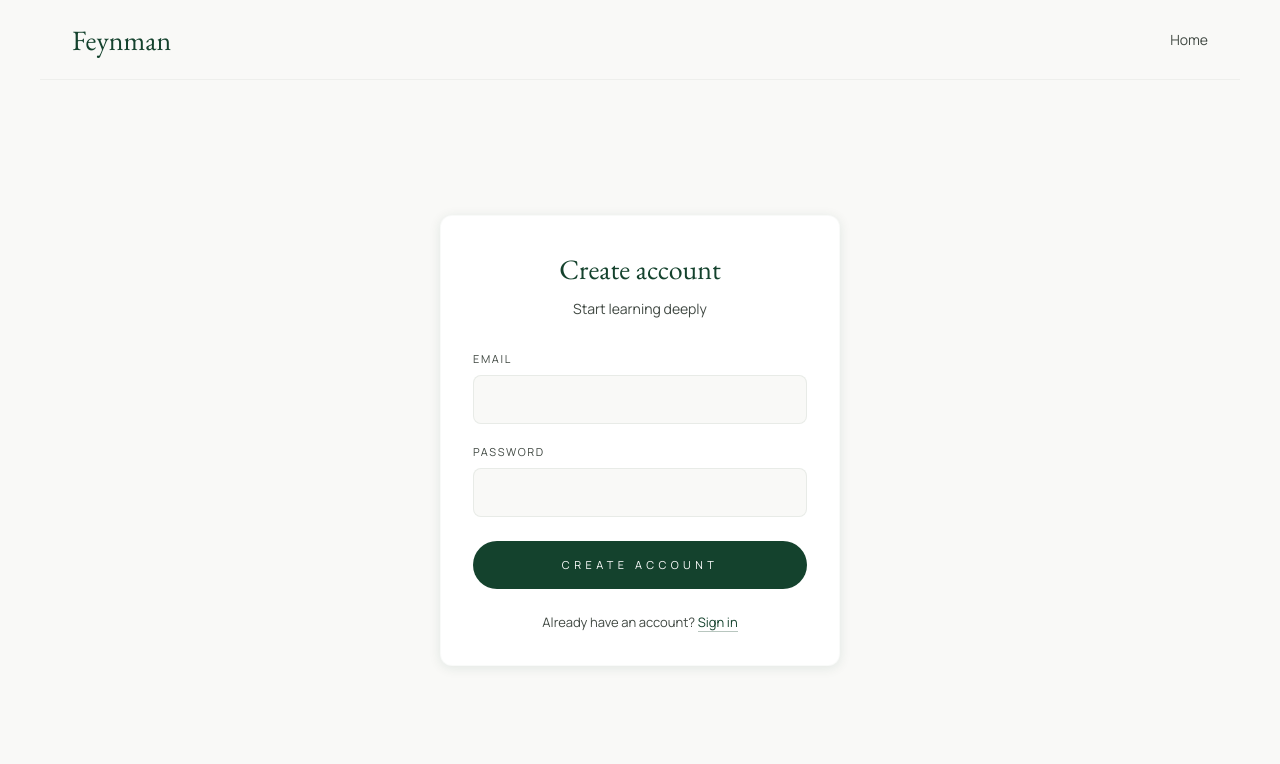
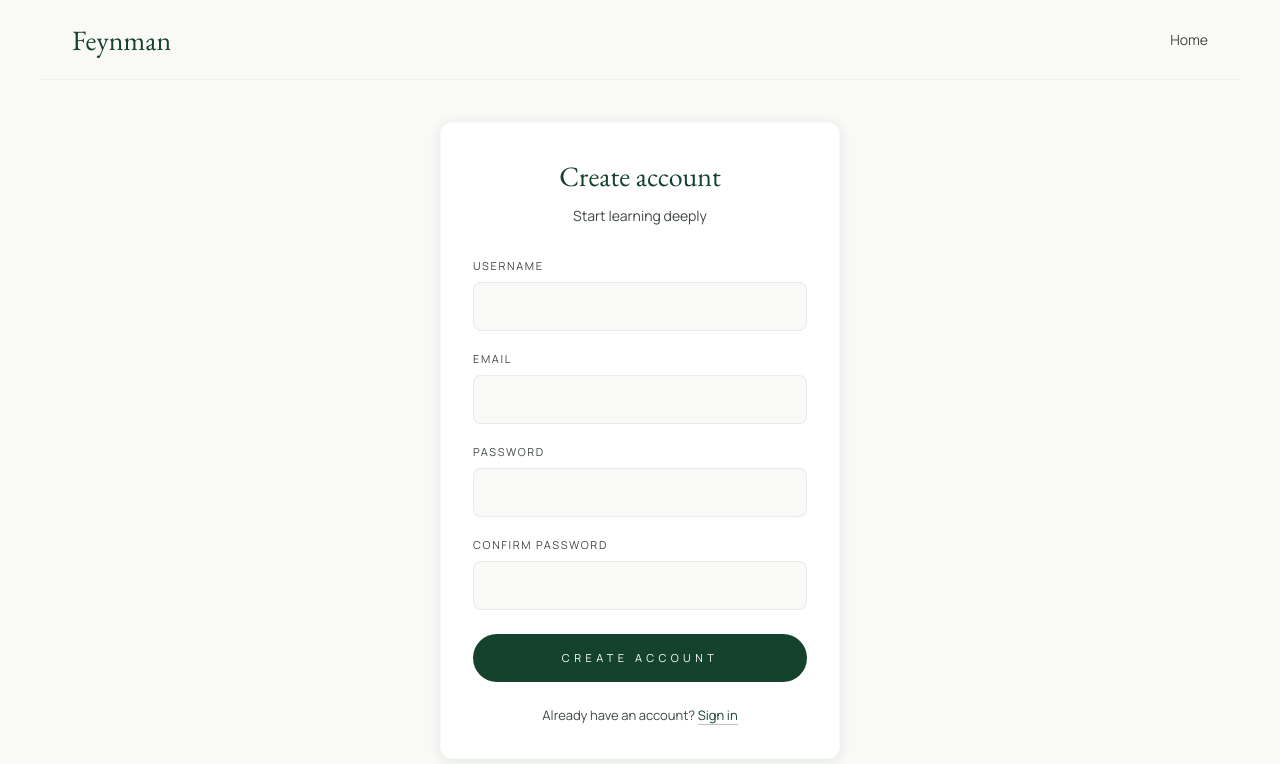
Before and after one commit to w1iii/The-Feynman, a Next.js app: page /signup in a window 1280 px wide. Shown: the top 764 px of the page. Built offline with nearby package versions, Linux system fonts and the light colour scheme.

Commit message:
feat: add username and confirm password to signup form

```diff
--- a/app/api/auth/signup/route.ts
+++ b/app/api/auth/signup/route.ts
@@ -12,11 +12,18 @@ export async function POST(request: NextRequest) {
     )
   }
 
-  const { email, password, redirectTo } = await request.json()
+  const { username, email, password, redirectTo } = await request.json()
 
-  if (!email || !password) {
+  if (!email || !password || !username) {
     return NextResponse.json(
-      { error: 'Email and password are required' },
+      { error: 'Email, password, and username are required' },
+      { status: 400 }
+    )
+  }
+
+  if (username.length < 3) {
+    return NextResponse.json(
+      { error: 'Username must be at least 3 characters' },
       { status: 400 }
     )
   }
@@ -60,6 +67,7 @@ export async function POST(request: NextRequest) {
       .insert({
         user_id: data.user.id,
         email: data.user.email,
+        username,
         plan: 'free',
       })
 
--- a/app/signup/page.tsx
+++ b/app/signup/page.tsx
@@ -6,8 +6,10 @@ import Link from "next/link";
 
 export default function SignupPage() {
   const router = useRouter();
+  const [username, setUsername] = useState("");
   const [email, setEmail] = useState("");
   const [password, setPassword] = useState("");
+  const [confirmPassword, setConfirmPassword] = useState("");
   const [error, setError] = useState("");
   const [loading, setLoading] = useState(false);
   const [success, setSuccess] = useState(false);
@@ -17,10 +19,23 @@ export default function SignupPage() {
     setError("");
     setLoading(true);
 
+    if (username.length < 3) {
+      setError("Username must be at least 3 characters");
+      setLoading(false);
+      return;
+    }
+
+    if (password !== confirmPassword) {
+      setError("Passwords do not match");
+      setLoading(false);
+      return;
+    }
+
     const response = await fetch("/api/auth/signup", {
       method: "POST",
       headers: { "Content-Type": "application/json" },
       body: JSON.stringify({
+        username,
         email,
         password,
         redirectTo: `${window.location.origin}/api/auth/callback`,
@@ -86,6 +101,20 @@ export default function SignupPage() {
             )}
 
             <div className="mb-5">
+              <label htmlFor="username" className="block font-body text-[11px] tracking-[0.15em] uppercase text-on-surface-variant mb-2">
+                Username
+              </label>
+              <input
+                id="username"
+                type="text"
+                className="w-full px-4 py-3 font-body text-[15px] text-on-background bg-background border border-outline-variant/30 rounded-lg outline-none transition-all duration-200 focus:border-primary focus:bg-surface-container-lowest"
+                value={username}
+                onChange={(e) => setUsername(e.target.value)}
+                required
+              />
+            </div>
+
+            <div className="mb-5">
               <label htmlFor="email" className="block font-body text-[11px] tracking-[0.15em] uppercase text-on-surface-variant mb-2">
                 Email
               </label>
@@ -99,7 +128,7 @@ export default function SignupPage() {
               />
             </div>
 
-            <div className="mb-6">
+            <div className="mb-5">
               <label htmlFor="password" className="block font-body text-[11px] tracking-[0.15em] uppercase text-on-surface-variant mb-2">
                 Password
               </label>
@@ -109,6 +138,21 @@ export default function SignupPage() {
                 className="w-full px-4 py-3 font-body text-[15px] text-on-background bg-background border border-outline-variant/30 rounded-lg outline-none transition-all duration-200 focus:border-primary focus:bg-surface-container-lowest"
                 value={password}
                 onChange={(e) => setPassword(e.target.value)}
+                minLength={6}
+                required
+              />
+            </div>
+
+            <div className="mb-6">
+              <label htmlFor="confirmPassword" className="block font-body text-[11px] tracking-[0.15em] uppercase text-on-surface-variant mb-2">
+                Confirm Password
+              </label>
+              <input
+                id="confirmPassword"
+                type="password"
+                className="w-full px-4 py-3 font-body text-[15px] text-on-background bg-background border border-outline-variant/30 rounded-lg outline-none transition-all duration-200 focus:border-primary focus:bg-surface-container-lowest"
+                value={confirmPassword}
+                onChange={(e) => setConfirmPassword(e.target.value)}
                 minLength={6}
                 required
               />
```
Also changed, not shown: 1 other file (tests, documents, lock files or other folders).
